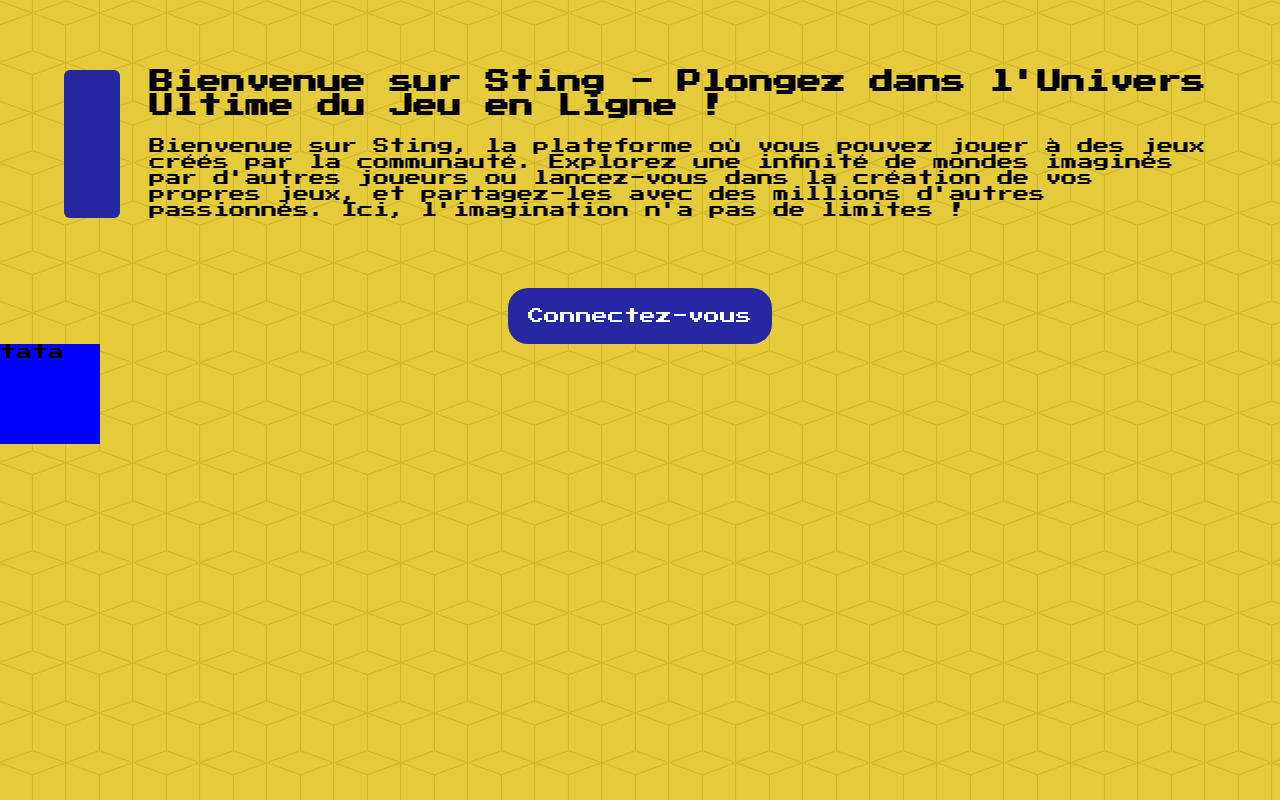
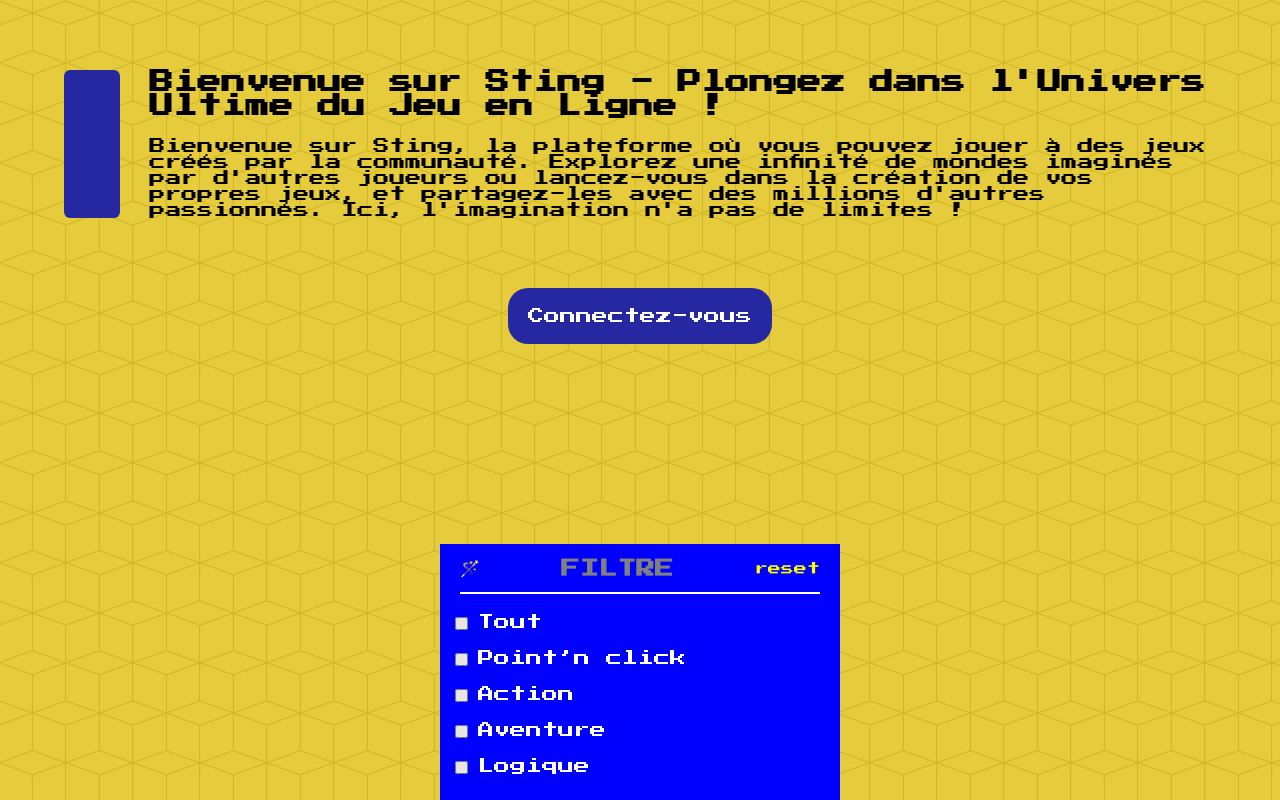
Before and after one commit to charlydrax/Sting, a React (Create React App) app: page /page-test-charly in a window 1280 px wide. Shown: the top 800 px of the page. Built offline with nearby package versions, Linux system fonts and the light colour scheme.

Commit message:
filter design C

```diff
--- a/src/components/filter/Filter.jsx
+++ b/src/components/filter/Filter.jsx
@@ -1,16 +1,86 @@
 import styled from "styled-components"
 import colors from "../../colors"
+import { useState } from "react"
 
 function Filter (){
 const ContainerFilter = styled.aside`
-    height: 100px;
-    width: 100px;
+    margin: 200px auto 100px auto;
+    height: 400px;
+    width: 300px;
     background: blue;
+    display: flex;
+    flex-direction: column;
+    @media (min-width: 768px) {
+        width: 400px;
+  }
 `
+const TopFilter = styled.div`
+    height: 50px;
+    width: 90%;
+    margin: 0px auto 0px auto;
+    border-bottom: 2px solid white;
+    display: flex;
+    justify-content: space-between;
+    align-items: center;
+    a{
+        color: yellow;
+        text-decoration: none;
+        font-size: small;
+    }
+    h3{
+        color: gray;
+    }
+`
+const Form = styled.form`
+    margin: 20px 0px 20px 15px;
+    display: grid;
+    gap: 20px;
+
+    div input::after{
+        height: 13px;
+        content: "";
+        position: absolute;
+        width: 13px;
+        background: gray;
+        border-radius: 2px;
+        opacity: 20%;
+    }
+    label{
+        margin-left: 10px;
+        color: white;
+    }
+`
+
     return (
         <>
         <ContainerFilter>
-            tata
+            <TopFilter>
+                <span>🪄</span>
+                <h3>FILTRE</h3>
+                <a href="#">reset</a>
+            </TopFilter>
+            <Form method="post">
+                <div>
+                    <input type="checkbox" id="all" />
+                    <label htmlFor="all">Tout</label>
+                </div>
+                <div>
+                    <input type="checkbox" id="click" />
+                    <label htmlFor="click">Point’n click</label>
+                </div>
+                <div>
+                    <input type="checkbox" id="action" />
+                    <label htmlFor="action">Action</label>
+                </div>
+                <div>
+                    <input type="checkbox" id="aventure" />
+                    <label htmlFor="aventure">Aventure</label>
+                </div>
+                <div>
+                    <input type="checkbox" id="logique" />
+                    <label htmlFor="logique">Logique</label>
+                </div>
+            </Form>
         </ContainerFilter>
         </>
     )
```
